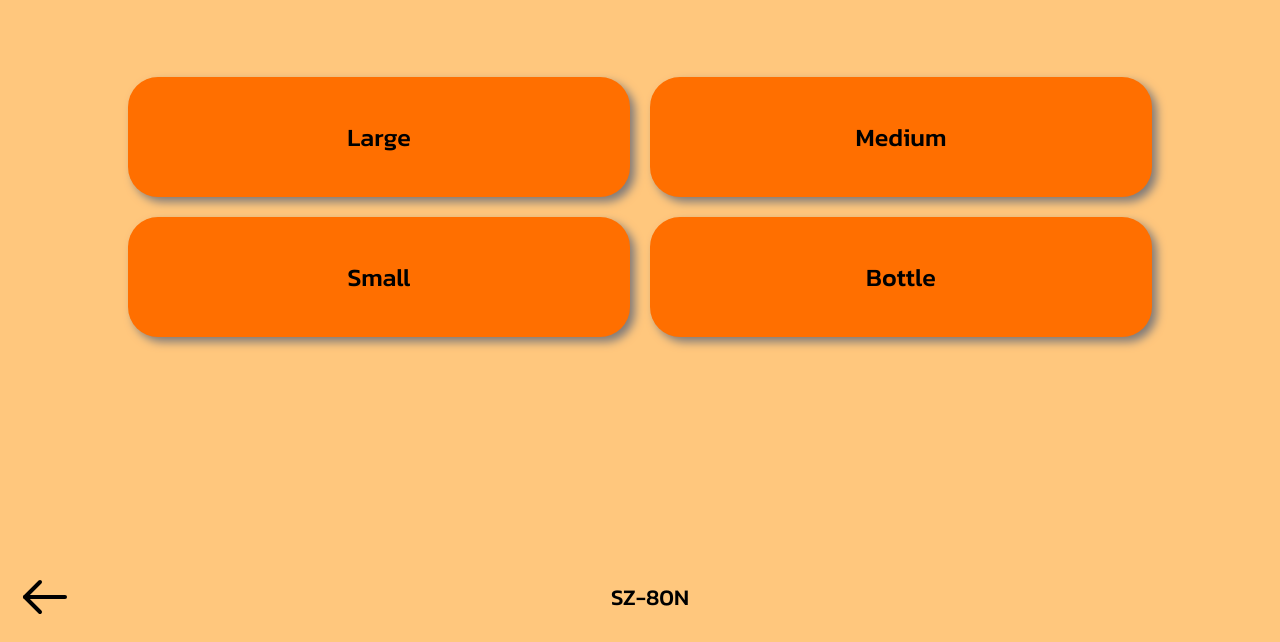
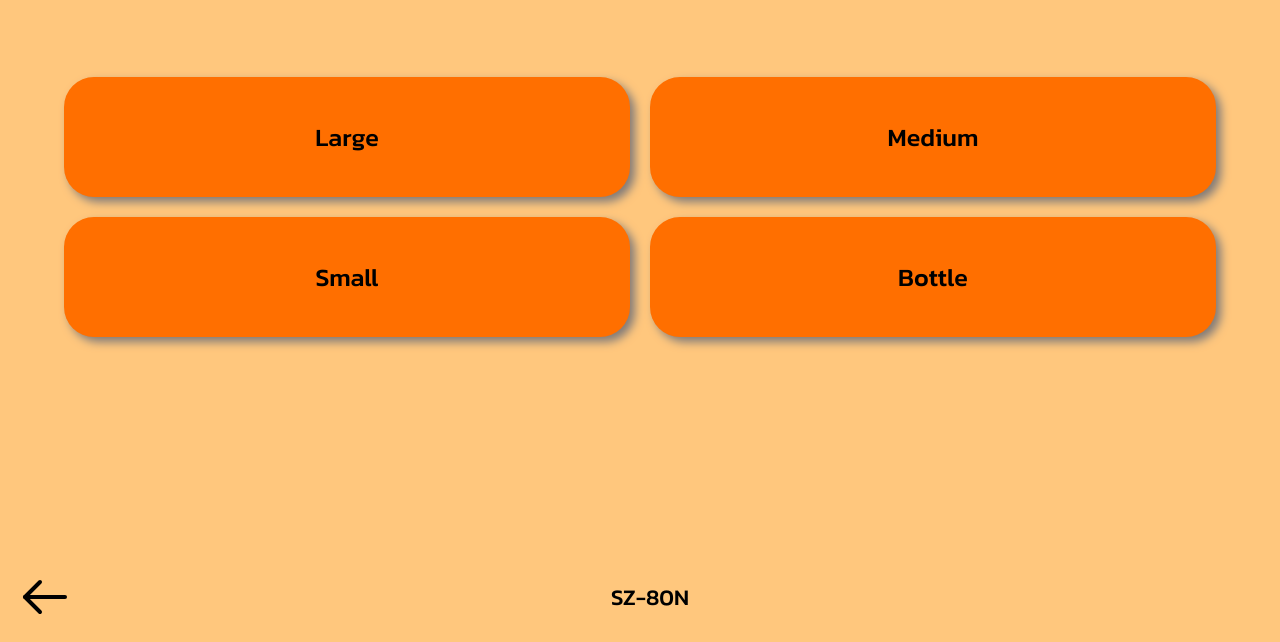
Before and after one commit to VictorGubau/hmi, a plain HTML site: page index.html in a window 1280 px wide. Shown: the part 158-800 px from the top of the page. Drawn offline with Linux system fonts and the light colour scheme.

Commit message:
style(UI): 💄increase navbar max-width for improved layout

```diff
--- a/style.css
+++ b/style.css
@@ -62,7 +62,7 @@ body{
 
 .navbar{
 width: 100%;
-  max-width: 80vw;
+  max-width: 90vw;
   padding: 20px;
   display: grid;
   gap: 20px;
```
